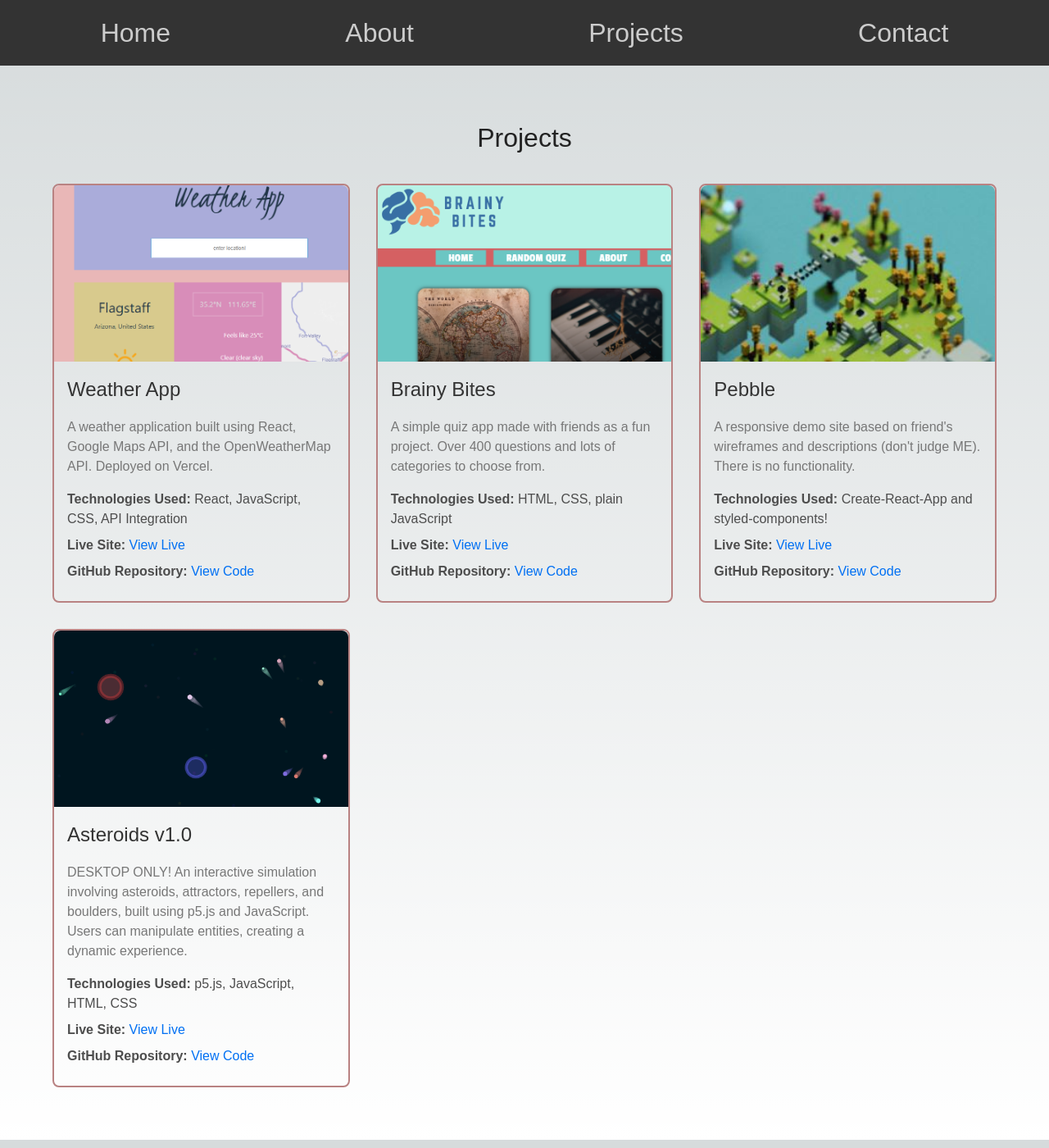
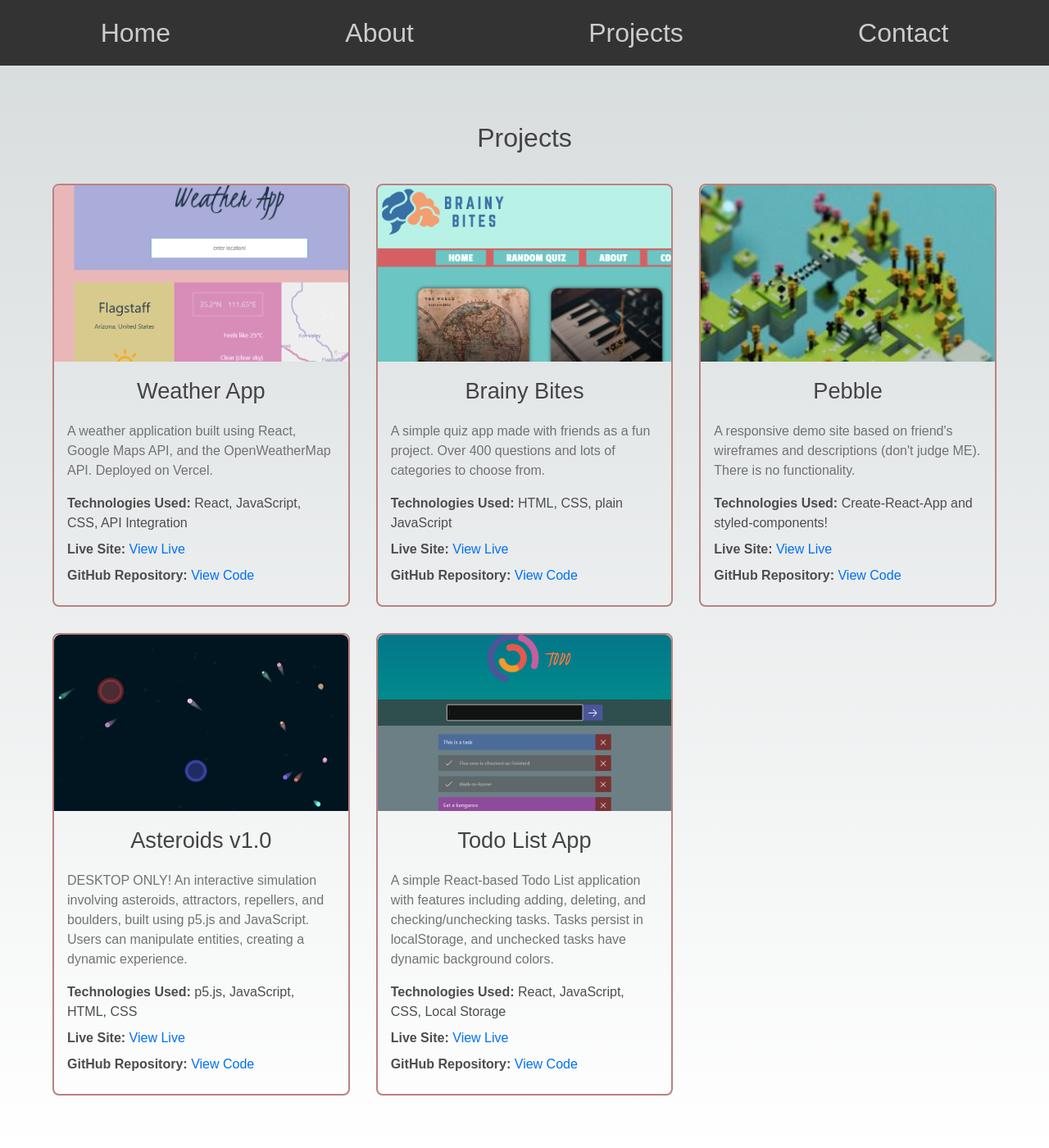
Before and after one commit to kryturek/portfolio, a Next.js app: page /projects in a window 1280 px wide. Shown: the whole page at 82% size. Built offline with nearby package versions, Linux system fonts and the light colour scheme; a web font is replaced by a local one.

Commit message:
project added

```diff
--- a/src/app/components/Card.js
+++ b/src/app/components/Card.js
@@ -28,11 +28,16 @@ const Card = ({
 						<strong>Technologies Used:</strong> {technologies}
 					</li>
 					<li>
-						<strong>Live Site:</strong> <a href={liveLink}>View Live</a>
+						<strong>Live Site:</strong>{" "}
+						<a target="_blank" href={liveLink}>
+							View Live
+						</a>
 					</li>
 					<li>
 						<strong>GitHub Repository:</strong>{" "}
-						<a href={codeLink}>View Code</a>
+						<a target="_blank" href={codeLink}>
+							View Code
+						</a>
 					</li>
 				</ul>
 			</div>
--- a/src/app/projects/page.js
+++ b/src/app/projects/page.js
@@ -49,6 +49,14 @@ export default function Projects() {
 						liveLink="https://kryturek.github.io/asteroids/app/"
 						codeLink="https://github.com/kryturek/asteroids"
 					/>
+					<Card
+						imageSrc="/images/todo-app.png"
+						title="Todo List App"
+						description="A simple React-based Todo List application with features including adding, deleting, and checking/unchecking tasks. Tasks persist in localStorage, and unchecked tasks have dynamic background colors."
+						technologies="React, JavaScript, CSS, Local Storage"
+						liveLink="https://todo-app-pi-three-35.vercel.app"
+						codeLink="https://github.com/kryturek/todo-app/"
+					/>
 				</div>
 			</div>
 		</>
--- a/src/app/styles/Card.module.css
+++ b/src/app/styles/Card.module.css
@@ -27,11 +27,15 @@
 
 .cardContent {
 	padding: 1rem;
+	display: flex;
+	flex-direction: column;
+	justify-content: space-between;
+	align-items: center;
 }
 
 .cardContent h2 {
 	margin: 0 0 1rem;
-	font-size: 1.5rem;
+	font-size: 1.7rem;
 	color: #ddd;
 }
 
@@ -60,12 +64,12 @@
 
 @media (prefers-color-scheme: light) {
 	.cardContent h2 {
-		color: #333;
+		color: #444;
 	}
 	.cardContent p {
-		color: #777;
+		color: #727272;
 	}
 	.cardContent li {
-		color: rgb(77, 77, 77);
+		color: #4d4d4d;
 	}
 }
--- a/src/app/styles/about.module.css
+++ b/src/app/styles/about.module.css
@@ -33,3 +33,13 @@
 	color: #666;
 	margin-bottom: 0.5rem;
 }
+
+@media (prefers-color-scheme: light) {
+	.container h1,
+	.container h2 {
+		color: #444;
+	}
+	.container p {
+		color: #777;
+	}
+}
--- a/src/app/styles/contact.module.css
+++ b/src/app/styles/contact.module.css
@@ -37,3 +37,13 @@
 	color: #666;
 	margin-bottom: 0.5rem;
 }
+
+@media (prefers-color-scheme: light) {
+	.container h1,
+	.container h2 {
+		color: #444;
+	}
+	.container p {
+		color: #777;
+	}
+}
--- a/src/app/styles/projects.module.css
+++ b/src/app/styles/projects.module.css
@@ -14,3 +14,13 @@
 	text-align: center;
 	margin-bottom: 2rem;
 }
+
+@media (prefers-color-scheme: light) {
+	.container h1,
+	.container h2 {
+		color: #444;
+	}
+	.container p {
+		color: #777;
+	}
+}
```
Also changed, not shown: public/images/todo-app.png (added).
